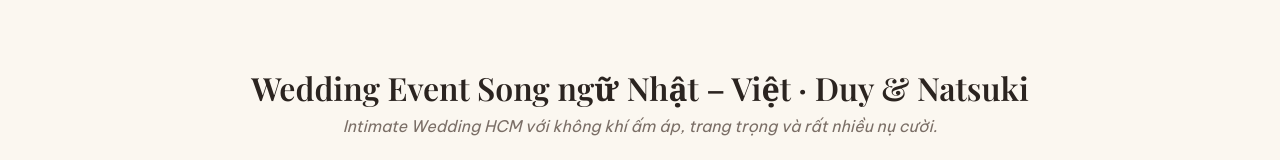
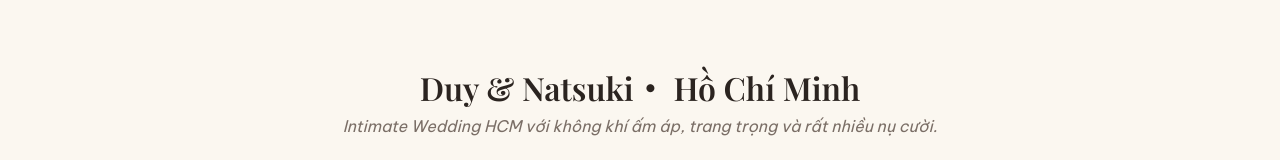
Before and after one commit to trang123464/MC-Event-Wedding, a plain HTML site: page wedding/index.html in a window 1280 px wide. Shown: the part 3697-3857 px from the top of the page. Drawn offline with nearby package versions, Linux system fonts and the light colour scheme; a web font is replaced by a local one.

Commit message:
Update Duy and Natsuki album heading translations

```diff
--- a/wedding/index.html
+++ b/wedding/index.html
@@ -555,7 +555,7 @@ const I18N = {
   hero:["MC Wedding Event","Người kể chuyện tình yêu của bạn","▶ Xem video dẫn"],
   about:["Về Xuân Trang","Dẫn bằng cảm xúc,<br>kể bằng sự tinh tế","Xuân Trang luôn muốn trở thành người đồng hành cùng các cặp đôi trong khoảnh khắc hạnh phúc nhất đời.","Với phong cách dẫn cảm xúc, linh hoạt và hiểu văn hóa Nhật – Việt, hơn 6 năm gắn bó và hơn 400 lễ cưới – sự kiện, Trang rất vui khi được lắng nghe, thấu cảm và kể lại câu chuyện tình yêu theo cách riêng: tự nhiên, gần gũi nhưng vẫn đủ sâu đủ chạm.","Với Trang, MC cưới không chỉ là người dẫn dắt buổi lễ, mà là người kể chuyện, người kết nối cảm xúc, để những người thân yêu đều tận hưởng buổi lễ cưới."],
   stats:["Năm gắn bó","Lễ cưới & sự kiện","Ngôn ngữ dẫn"],
-  gallery:["Khoảnh khắc","Những lễ cưới đã đi qua","Mỗi bộ ảnh là một câu chuyện riêng, một phong cách riêng.","Intimate Wedding HCM · Simon & Chika","Một lễ cưới tinh tế, nơi ba nền văn hoá Anh – Nhật – Trung hòa quyện nhẹ nhàng trong từng khoảnh khắc.","Tiệc cưới thân mật · Yuta & Thy","Bí mật tạo thử thách đặc biệt cho chú rể, kết thúc là chú rể dùng giọng hát để rước cô dâu. Một bữa tiệc đủ “ấm và yêu”.","Wedding Event Song ngữ Nhật – Việt · Duy & Natsuki","Intimate Wedding HCM với không khí ấm áp, trang trọng và rất nhiều nụ cười.","Game Party","Phần lễ trang trọng, phần party rộn ràng – trọn vẹn hai nền văn hoá.","Ballroom Wedding · Futa x Akari · Đà Nẵng","Không gian vỏn vẹn 25 khách, tuy nhiên rất ấm áp – cùng nhau chơi game, trọn vẹn buổi tiệc thân mật.","Lễ Gia Tiên & Tiệc cưới · Koto & Mỹ Ngọc · Long An","Tiệc diễn ra tại tư gia nhà gái, phần lễ rất trang trọng, phần game chơi hết mình.","Lễ Gia Tiên & Tiệc cưới · Thu & Yusuke · HCM","Giữa Sài Gòn nhộn nhịp, chỉ 6 bàn thân thương – đủ để mọi nụ cười, lời chúc và niềm hạnh phúc được lan tỏa trọn vẹn."],
+  gallery:["Khoảnh khắc","Những lễ cưới đã đi qua","Mỗi bộ ảnh là một câu chuyện riêng, một phong cách riêng.","Intimate Wedding HCM · Simon & Chika","Một lễ cưới tinh tế, nơi ba nền văn hoá Anh – Nhật – Trung hòa quyện nhẹ nhàng trong từng khoảnh khắc.","Tiệc cưới thân mật · Yuta & Thy","Bí mật tạo thử thách đặc biệt cho chú rể, kết thúc là chú rể dùng giọng hát để rước cô dâu. Một bữa tiệc đủ “ấm và yêu”.","Duy & Natsuki・ Hồ Chí Minh","Intimate Wedding HCM với không khí ấm áp, trang trọng và rất nhiều nụ cười.","Game Party","Phần lễ trang trọng, phần party rộn ràng – trọn vẹn hai nền văn hoá.","Ballroom Wedding · Futa x Akari · Đà Nẵng","Không gian vỏn vẹn 25 khách, tuy nhiên rất ấm áp – cùng nhau chơi game, trọn vẹn buổi tiệc thân mật.","Lễ Gia Tiên & Tiệc cưới · Koto & Mỹ Ngọc · Long An","Tiệc diễn ra tại tư gia nhà gái, phần lễ rất trang trọng, phần game chơi hết mình.","Lễ Gia Tiên & Tiệc cưới · Thu & Yusuke · HCM","Giữa Sài Gòn nhộn nhịp, chỉ 6 bàn thân thương – đủ để mọi nụ cười, lời chúc và niềm hạnh phúc được lan tỏa trọn vẹn."],
   services:["Dịch vụ","Một lễ cưới, nhiều phong cách","Mỗi cặp đôi là một câu chuyện riêng. Trang tùy biến kịch bản <span class=\"keep-together\">theo đúng mong muốn</span> của hai bạn.","Tiệc cưới Du lịch & Vows","Trao lời yêu thương giữa những miền cảm xúc","Từ lễ thề nguyện bên biển đến không gian riêng tư giữa thiên nhiên, mỗi khoảnh khắc đều được dẫn dắt tinh tế, để tình yêu được kể theo cách riêng của hai bạn.","Tiệc cưới Sang trọng","Thanh lịch trong từng khoảnh khắc","Dẫn dắt nghi thức, kết nối câu chuyện tình yêu và lan tỏa cảm xúc trong không gian tiệc cưới sang trọng, chỉn chu và đầy dấu ấn.","Lễ Gia Tiên Truyền thống","Trọn vẹn nghi lễ – Vẹn nguyên giá trị","Tinh tế kết nối hai gia đình, điều phối từng nghi thức theo phong tục, trình tự và giờ lành, gìn giữ nét đẹp truyền thống trong ngày trọng đại.","MC Song ngữ Việt – Nhật – Anh","Kết nối đa ngôn ngữ – Giao thoa văn hóa","Dẫn dắt tự nhiên bằng nhiều ngôn ngữ, giúp mỗi vị khách đều cảm nhận được sự gần gũi, thấu hiểu và trọn vẹn ý nghĩa của buổi lễ.","Gameshow & After Party","Gắn kết niềm vui – Thăng hoa cảm xúc","Những hoạt động tương tác duyên dáng, gameshow sáng tạo và không khí sôi động, biến mỗi buổi tiệc thành một hành trình đáng nhớ.","Kịch bản Cá nhân hóa","Câu chuyện riêng – Dấu ấn riêng","Lắng nghe câu chuyện của hai bạn, chắt lọc những chi tiết ý nghĩa và viết nên lời dẫn mang dấu ấn cá nhân, chạm đến cảm xúc của những người thân yêu."],
   videos:["Video dẫn","Nghe Trang dẫn trực tiếp","Video thực tế từ các lễ cưới, nghi thức, gameshow và tiệc thân mật. Bạn có thể phát trực tiếp ngay trên trang.","📁 Xem toàn bộ thư mục video"],
   reviews:["FEEDBACK & LỜI TRI ÂN","Những lời yêu thương","dâu rể gửi lại.","Cô thấy Trang dẫn rất tốt, từ đầu lúc làm việc với em tới giờ mọi thứ em làm rất chỉn chu. Cô rất thích giọng dẫn của em, truyền cảm, sâu sắc.","Feedback của mọi người là quá tuyệt vời bạn Trang ạ. May quá nhờ bạn Trang chạy trước chương trình để biết cách đi lại.","Vừa chuẩn giờ mong muốn nên rất tuyệt vời ạ. May là nay có em.","— Gia đình Thiện & Taishi","— Duy & Natsuki","— Gia đình cô dâu"],
@@ -569,7 +569,7 @@ const I18N = {
   hero:["ウェディング・イベント司会","おふたりの愛の物語を伝えるMC","▶ 司会動画を見る"],
   about:["Xuân Trangについて","心を込めて進行し、<br>繊細な言葉で物語を紡ぐ","人生で最も幸せな瞬間に寄り添い、おふたりと一緒にその一日をつくること。それがXuân Trangの願いです。","ベトナムと日本の文化への理解を大切にし、心に届く自然な司会を心がけています。6年以上の経験を重ね、これまでに400件以上の結婚式・イベントに携わってきました。おふたりの物語を丁寧に伺い、その人らしさが伝わる言葉でご紹介します。","司会者は単に進行するだけではありません。大切な人たちの気持ちをつなぎ、皆さまが心からその時間を楽しめるようにお手伝いします。"],
   stats:["経験年数","結婚式・イベント","対応言語"],
-  gallery:["ウェディングの思い出","これまでに担当した結婚式","一つひとつのアルバムに、それぞれの物語とスタイルがあります。","Intimate Wedding HCM · Simon & Chika","イギリス・日本・中国の文化が自然に溶け合う、洗練されたウェディング。","アットホームなウェディング · Yuta & Thy","新郎へのサプライズチャレンジと歌の演出。温かさと愛情に包まれたパーティー。","日越バイリンガルウェディング · Duy & Natsuki","温かく、落ち着いた雰囲気とたくさんの笑顔に包まれた結婚式。","Game Party","厳かな伝統儀式から賑やかなパーティーまで、二つの文化をつなぐ一日。","ボールルームウェディング · Futa × Akari · ダナン","ゲストはわずか25名。ゲームを楽しみながら過ごす、親密で温かなパーティー。","家族式・披露宴 · Koto & Mỹ Ngọc · Long An","新婦のご実家で行われた伝統的な儀式と、ゲスト全員で楽しむゲーム。","家族式・披露宴 · Thu & Yusuke · HCM","賑やかなホーチミンで、親しい6卓を囲み、笑顔と祝福を分かち合う一日。"],
+  gallery:["ウェディングの思い出","これまでに担当した結婚式","一つひとつのアルバムに、それぞれの物語とスタイルがあります。","Intimate Wedding HCM · Simon & Chika","イギリス・日本・中国の文化が自然に溶け合う、洗練されたウェディング。","アットホームなウェディング · Yuta & Thy","新郎へのサプライズチャレンジと歌の演出。温かさと愛情に包まれたパーティー。","Duy & Natsuki・ ホーチミン","温かく、落ち着いた雰囲気とたくさんの笑顔に包まれた結婚式。","Game Party","厳かな伝統儀式から賑やかなパーティーまで、二つの文化をつなぐ一日。","ボールルームウェディング · Futa × Akari · ダナン","ゲストはわずか25名。ゲームを楽しみながら過ごす、親密で温かなパーティー。","家族式・披露宴 · Koto & Mỹ Ngọc · Long An","新婦のご実家で行われた伝統的な儀式と、ゲスト全員で楽しむゲーム。","家族式・披露宴 · Thu & Yusuke · HCM","賑やかなホーチミンで、親しい6卓を囲み、笑顔と祝福を分かち合う一日。"],
   services:["サービス","おふたりらしい、さまざまなウェディング","おふたりのご希望に合わせて、進行や台本を丁寧にカスタマイズします。","リゾートウェディング・誓いのセレモニー","心に残る愛の言葉を、特別な景色とともに","海辺での誓いのセレモニーから自然に囲まれたプライベートな空間まで、一つひとつの瞬間を丁寧に演出し、おふたりらしい愛の物語を届けます。","上質で華やかなウェディング","すべての瞬間に、洗練された美しさを","セレモニーの進行やおふたりの物語を通して、上質で細部まで行き届いた空間に感動を広げます。","伝統的な家族式","大切な儀式を丁寧に、受け継がれる伝統とともに","両家を心を込めてつなぎ、風習や順序、吉祥の時間を大切にしながら、伝統の美しさを守ります。","ベトナム語・日本語・英語MC","多言語でつなぎ、文化をひとつに","複数の言語で自然に進行し、すべてのゲストに親しみや理解、式の意味を感じていただけるようお手伝いします。","ゲーム・アフターパーティー","楽しさをつなぎ、感動を最高潮に","心地よい参加型企画やオリジナルゲームで、笑顔あふれる忘れられないひとときをつくります。","オーダーメイド台本","おふたりだけの物語、おふたりだけの演出","おふたりのお話を伺い、大切なエピソードを丁寧に選び、ゲストの心に届くオリジナルの言葉を紡ぎます。"],
   videos:["司会動画","Trangの司会を動画でご覧ください","結婚式、伝統儀式、ゲーム、アットホームなパーティーでの実際の司会映像です。ページ上で再生できます。","📁 動画フォルダをすべて見る"],
   reviews:["FEEDBACK & 感謝のメッセージ","心に届いた、あたたかい言葉","新郎新婦から届いたメッセージ。","最初のお打ち合わせから当日まで、とても丁寧に対応してくれました。声も心に響き、素晴らしい司会でした。","皆さんから「本当に素晴らしかった」と好評でした。事前に会場の動線まで確認してくれて、とても助かりました。","希望していた時間どおりに進行していただき、本当に良かったです。今日Trangさんがいてくれて助かりました。","— Thiện & Taishi ご家族","— Duy & Natsuki","— 新婦のご家族"],
@@ -583,7 +583,7 @@ const I18N = {
   hero:["MC Wedding Event","Telling your love story with warmth","▶ Watch hosting videos"],
   about:["About Xuân Trang","Leading with feeling,<br>telling stories with grace","Xuân Trang hopes to accompany couples through one of the happiest moments of their lives.","With an expressive and adaptable hosting style, and an understanding of Vietnamese and Japanese cultures, Trang has over 6 years of experience and has hosted more than 400 weddings and events. She loves listening to each couple’s story and telling it in a way that feels personal, natural and heartfelt.","To Trang, a wedding MC does more than guide the ceremony. An MC connects people and emotions, helping everyone present feel part of the celebration."],
   stats:["Years of experience","Weddings & events","Hosting languages"],
-  gallery:["Wedding moments","Celebrations we have shared","Every album holds a story and a style of its own.","Intimate Wedding HCM · Simon & Chika","An elegant celebration where British, Japanese and Chinese cultures came together naturally.","Intimate Wedding · Yuta & Thy","A surprise challenge for the groom, ending with a song to welcome the bride. A celebration full of warmth and love.","Vietnamese–Japanese Wedding · Duy & Natsuki","A warm and heartfelt celebration filled with meaningful moments and smiles.","Game Party","A heartfelt traditional ceremony followed by a lively party, bringing two cultures together.","Ballroom Wedding · Futa × Akari · Da Nang","Just 25 guests, sharing games and a warm, intimate celebration.","Traditional Ceremony & Reception · Koto & Mỹ Ngọc · Long An","Hosted at the bride’s family home, with a meaningful ceremony and lively games.","Traditional Ceremony & Reception · Thu & Yusuke · HCMC","In bustling Saigon, six intimate tables made room for every smile, blessing and happy moment."],
+  gallery:["Wedding moments","Celebrations we have shared","Every album holds a story and a style of its own.","Intimate Wedding HCM · Simon & Chika","An elegant celebration where British, Japanese and Chinese cultures came together naturally.","Intimate Wedding · Yuta & Thy","A surprise challenge for the groom, ending with a song to welcome the bride. A celebration full of warmth and love.","Duy & Natsuki・ Ho Chi Minh City","A warm and heartfelt celebration filled with meaningful moments and smiles.","Game Party","A heartfelt traditional ceremony followed by a lively party, bringing two cultures together.","Ballroom Wedding · Futa × Akari · Da Nang","Just 25 guests, sharing games and a warm, intimate celebration.","Traditional Ceremony & Reception · Koto & Mỹ Ngọc · Long An","Hosted at the bride’s family home, with a meaningful ceremony and lively games.","Traditional Ceremony & Reception · Thu & Yusuke · HCMC","In bustling Saigon, six intimate tables made room for every smile, blessing and happy moment."],
   services:["Services","One wedding, many possibilities","Every couple has a unique story. Trang tailors the hosting script to your wishes.","Destination Wedding & Vows","Love stories told in unforgettable settings","From seaside vows to intimate celebrations surrounded by nature, every moment is thoughtfully hosted to tell your story in your own way.","Elegant Wedding Reception","Elegance in every moment","Guiding each ceremony and sharing your love story with warmth in a refined, beautifully curated setting.","Traditional Vietnamese Ceremony","Honoring every ritual and tradition","Bringing two families together with care, following meaningful customs, ceremony order and auspicious timing.","Vietnamese · Japanese · English MC","Connecting languages, bringing cultures together","Natural multilingual hosting helps every guest feel included, understood and connected to the meaning of the celebration.","Games & After Party","Shared laughter, unforgettable energy","Thoughtful interactions, creative games and a lively atmosphere turn the celebration into a memorable experience.","Personalized Script","Your story, your signature","Listening to your story, selecting meaningful details and crafting personal words that touch the hearts of your loved ones."],
   videos:["Hosting videos","Hear Trang host","Real moments from weddings, traditional ceremonies, games and intimate receptions. Play the videos right here on the page.","📁 View the full video folder"],
   reviews:["FEEDBACK & WORDS OF THANKS","Heartfelt words","Messages from the couples and their families.","Trang hosted beautifully. From our first conversation to the wedding day, everything was thoughtful and well prepared. Her voice was warm and moving.","Everyone said it was wonderful. We were so glad Trang had walked through the venue and checked the flow with us beforehand.","Everything ran exactly on schedule as we had hoped. We were so glad to have you with us.","— Thiện & Taishi’s family","— Duy & Natsuki","— Bride’s family"],
```
